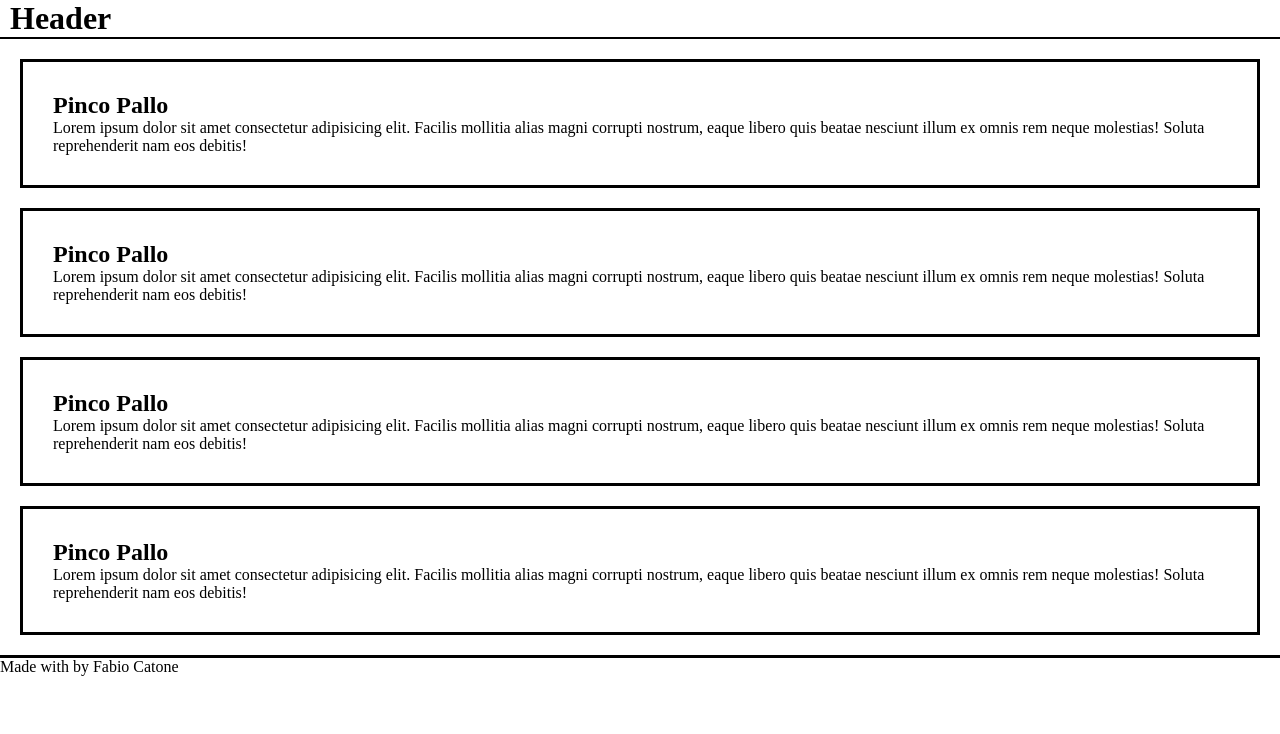
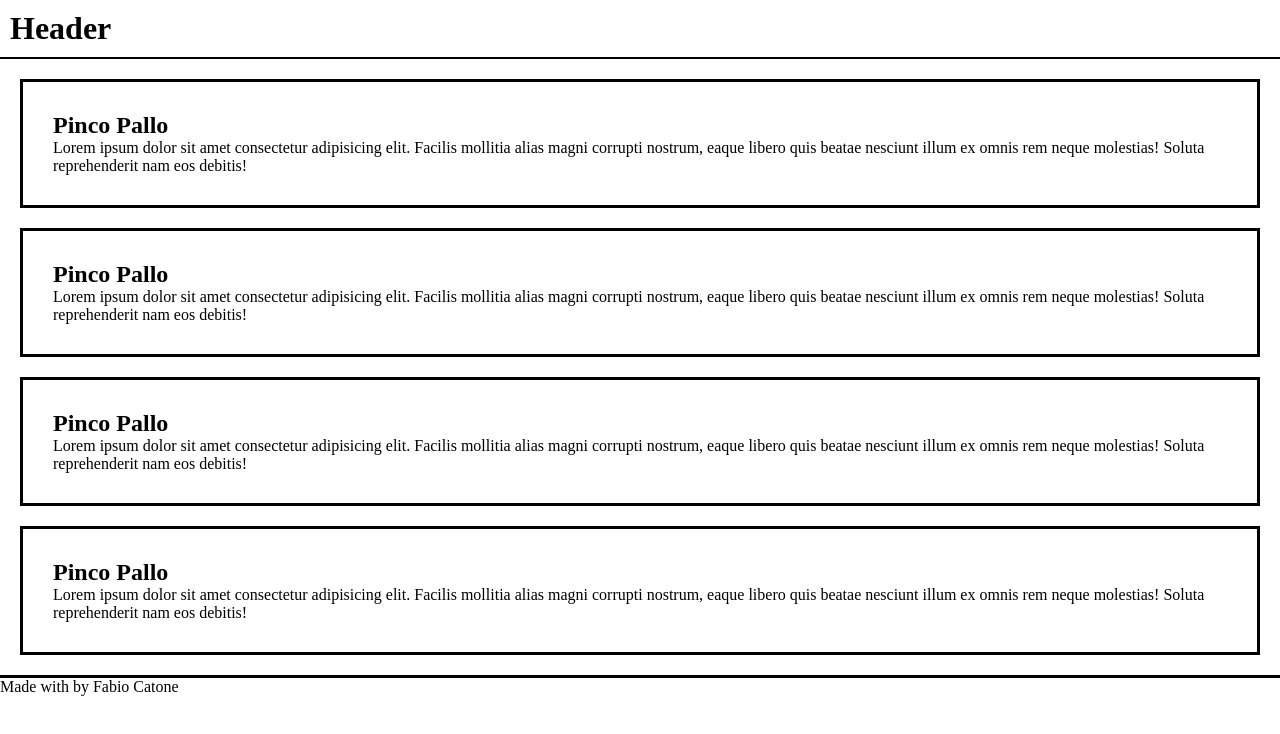
Before and after one commit to fabiocatone/htmlcss-wireframe1, a plain HTML site: page index.html in a window 1280 px wide. Drawn offline with Linux system fonts and the light colour scheme.

Commit message:
Refactor header styles and remove h1 margin
Removed margin from h1 and added padding to header.

```diff
--- a/css/style.css
+++ b/css/style.css
@@ -3,11 +3,10 @@
     padding: 0px;
     box-sizing: border-box;
 }
-h1 {
-margin-left:10px;
-}
+
 header {
     border-bottom: 2px solid black;
+    padding:10px
 }
 .pincopallo {
     padding: 30px;
```
